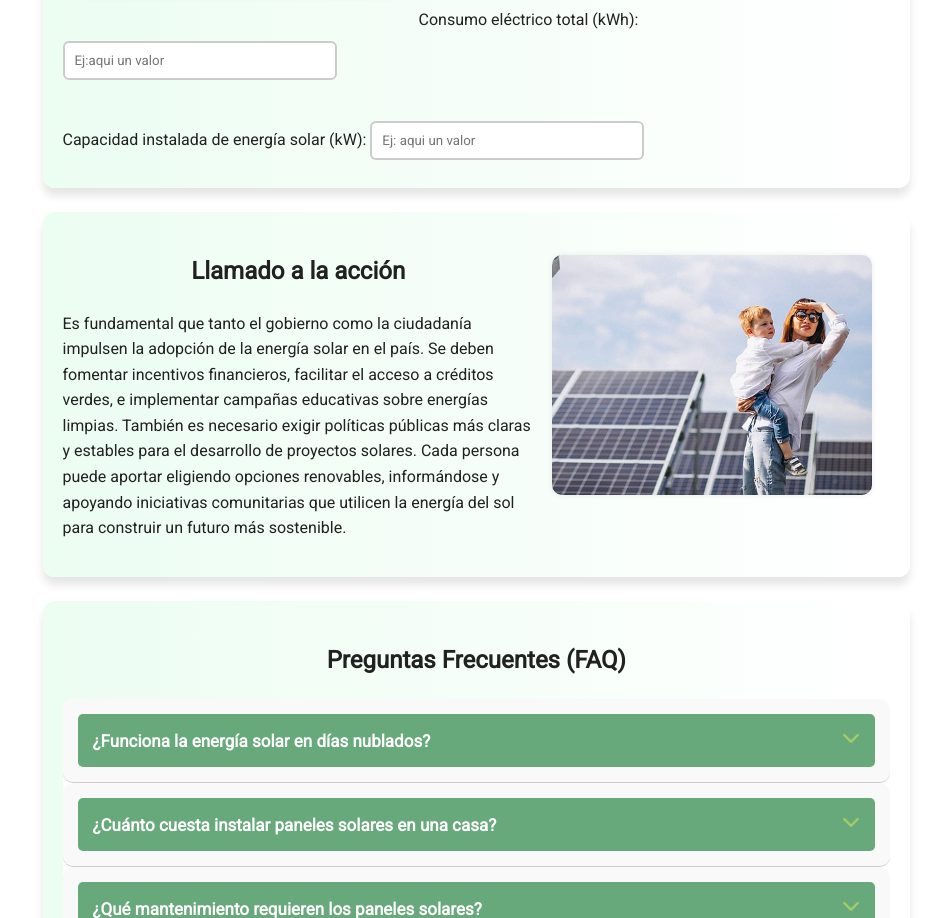
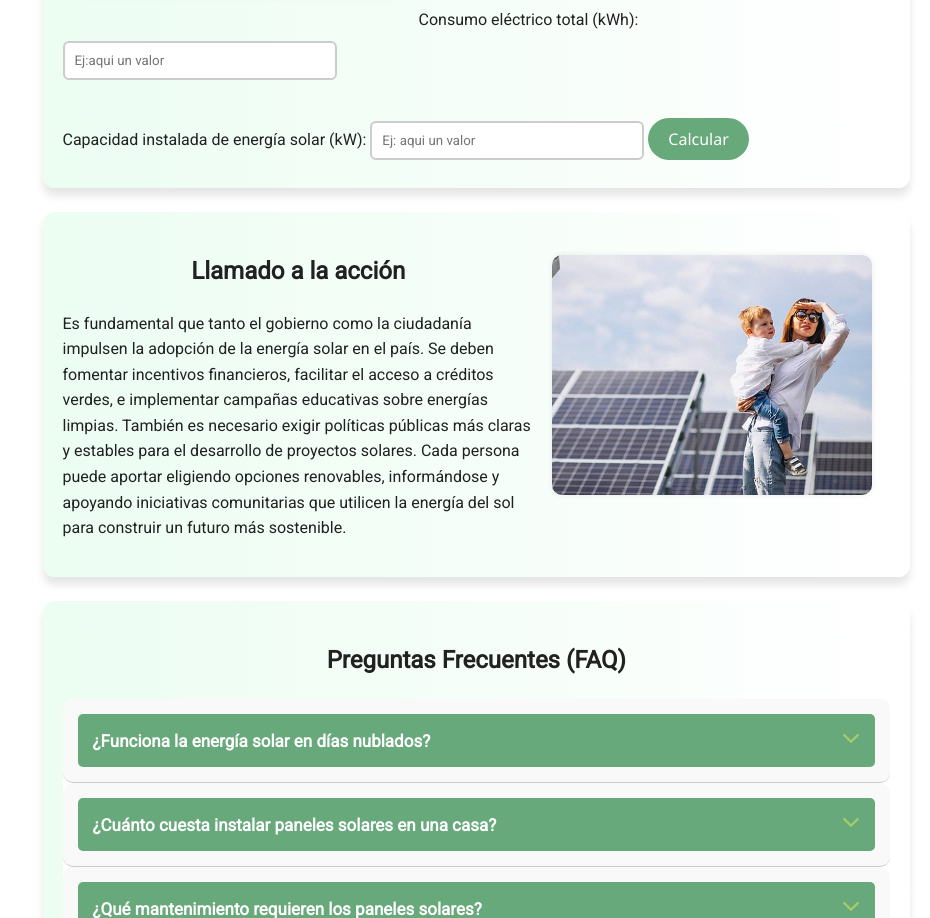
Before and after one commit to Enieto94/BootcampPrg_PyLambda, a plain HTML site: page index.html in a window 1280 px wide. Shown: the part 2668-3586 px from the top of the page, without its empty margins (350-1280 px from the left). Drawn offline with Linux system fonts and the light colour scheme.

Commit message:
added calculadora

```diff
--- a/index.html
+++ b/index.html
@@ -152,6 +152,8 @@
                     <input type="number" id="consumo" name="consumo" placeholder="Ej:aqui un valor"><br><br>
                     <label for="solar">Capacidad instalada de energía solar (kW):</label>
                     <input type="number" id="solar" name="solar" placeholder="Ej: aqui un valor">
+                    <button onclick="calcular()">Calcular</button>
+                    <div class="resultado" id="resultado"></div>
                 </form>
             </div>
 
--- a/src/js/index.js
+++ b/src/js/index.js
@@ -160,3 +160,35 @@ document.getElementById("contactanos-form").addEventListener("submit", function
     msjvalidacion.textContent = "!El formulario enviado correctamente!";
     msjvalidacion.style.color = "green";
 });
+
+
+
+
+// Funcionalidad calculadora
+
+function calcular() {
+    event.preventDefault();
+    const consumo = parseFloat(document.getElementById("consumo").value);
+    const capacidad = parseFloat(document.getElementById("solar").value);
+
+    if (isNaN(consumo) || isNaN(capacidad) || consumo <= 0 || capacidad <= 0) {
+        document.getElementById("resultado").textContent = "Por favor ingresa valores válidos.";
+        return;
+    }
+
+    // Factor de producción solar (horas solares pico * días)
+    // Si es mensual → aprox. 4.5 horas/día * 30 días = 135 h
+    // Si es anual   → aprox. 4.5 horas/día * 365 días = 1642 h
+    // Aquí usamos mensual como ejemplo
+    const HORAS_SOLARES_PICO_MES = 135;
+
+    // Energía solar estimada generada (kWh)
+    const energiaSolar = capacidad * HORAS_SOLARES_PICO_MES;
+
+    // Porcentaje de consumo cubierto por solar
+    const porcentaje = (energiaSolar / consumo) * 100;
+
+    document.getElementById("resultado").textContent =
+        `Tus paneles solares generan aproximadamente ${energiaSolar.toFixed(2)} kWh,
+         lo que cubre el ${porcentaje.toFixed(1)}% de tu consumo.`;
+}
```
